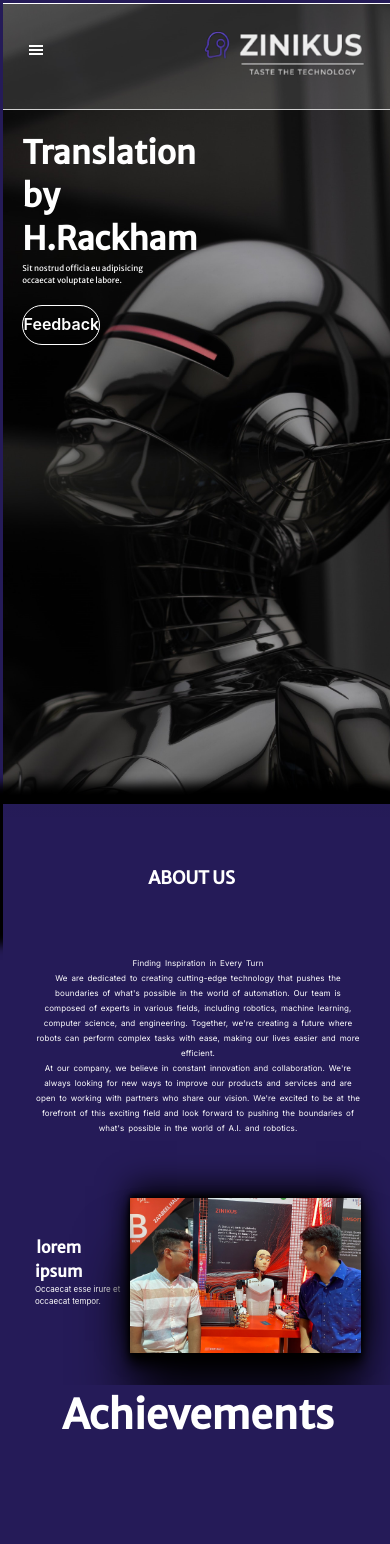
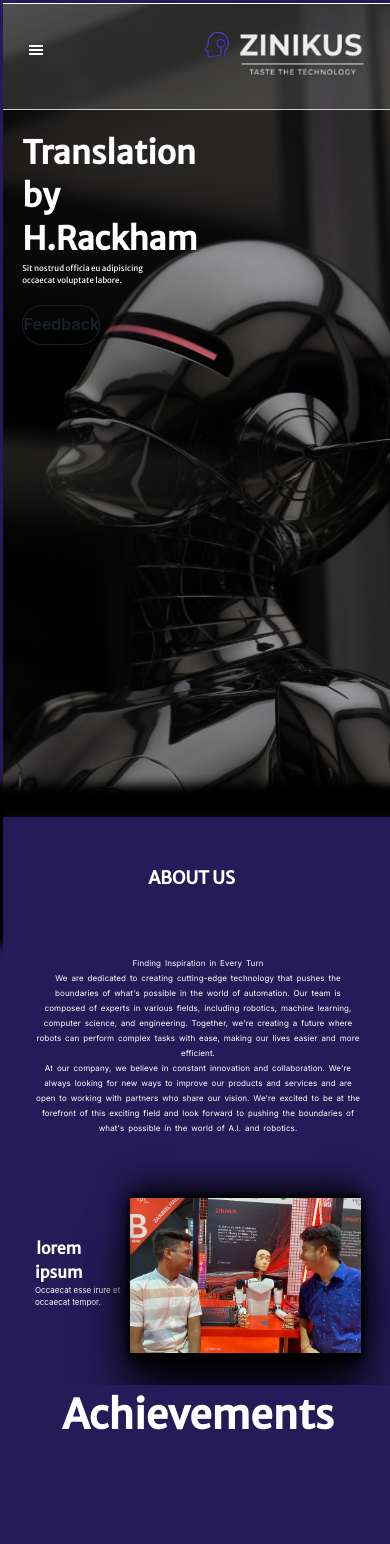
Before and after one commit to UjjwalPasahan/ZINIKUSWEB, a React (Create React App) app in the folder client/: page / in a window 390 px wide. Shown: the top 1544 px of the page. Built offline with nearby package versions, Linux system fonts and the light colour scheme; a web font is replaced by a local one.

Commit message:
home css changes

```diff
--- a/client/src/styles/home.css
+++ b/client/src/styles/home.css
@@ -1,4 +1,4 @@
-/* @import url('https://fonts.googleapis.com/css2?family=Merriweather+Sans&display=swap');
+@import url('https://fonts.googleapis.com/css2?family=Merriweather+Sans&display=swap');
 @import url('https://fonts.googleapis.com/css2?family=Inter&display=swap');
 
 * {
@@ -11,11 +11,13 @@ html {
 
   overflow-x: hidden;
 }
-.feedbackButton{
+
+.feedbackButton {
   height: 11vh;
   width: 8vw;
   font-size: 20px;
 }
+
 .wrapp {
   overflow-x: hidden;
   width: 100%;
@@ -207,7 +209,7 @@ html {
   }
 }
 
-/* @media (max-width:480px) {
+@media (max-width:480px) {
 
   div.gradC1:nth-child(13) {
     z-index: -100;
@@ -216,10 +218,45 @@ html {
   div.gradE1:nth-child(14) {
     z-index: -100;
   }
+}
 
- */
+@media (max-width: 400px) {
+  html {
+    width: 100vw;
+    margin: 3px;
+    overflow-x: hidden;
+  }
 
- @import url('https://fonts.googleapis.com/css2?family=Merriweather+Sans&display=swap');
+  .wrapp {
+    min-width: 50vw;
+    overflow-x: hidden;
+  }
+
+  .hometext {
+    margin-left: 2%
+  }
+
+  .hometext h2 {
+    font-size: 2rem;
+    line-height: 2.7rem;
+  }
+
+  .hometext h5 {
+    font-size: 0.5rem;
+  }
+
+  .feedbackButton {
+    height: 4vh;
+    width: 20vw;
+  }
+
+  .gradC1,
+  .gradE1 {
+    display: none;
+  }
+}
+
+/* @import url('https://fonts.googleapis.com/css2?family=Merriweather+Sans&display=swap');
 @import url('https://fonts.googleapis.com/css2?family=Inter&display=swap');
 
 * {
@@ -451,3 +488,13 @@ html {
     display: none;
   }
 }
+ @media (max-width:480px) {
+
+  div.gradC1:nth-child(13) {
+    z-index: -100;
+  }
+
+  div.gradE1:nth-child(14) {
+    z-index: -100;
+  }
+} */
--- a/client/src/styles/news.css
+++ b/client/src/styles/news.css
@@ -1,6 +1,6 @@
-.newspage{
+.newspage {
     background: url('../assets/homepage/newsletterBackground.jpg');
-    background-size:cover;
+    background-size: cover;
     width: 300vw;
     height: 100vh;
     background-repeat: no-repeat;
@@ -8,31 +8,38 @@
     top: 2%;
 
 }
-.logintext{
+
+.logintext {
     text-decoration: none;
     text-align: center;
     font-size: 2rem;
     font-weight: 800;
 
 }
-.news{
+
+.news {
     background: red;
     width: 30%;
 
 }
-.newsletterContent{
+
+.newsletterContent {
     background: rgba(218, 218, 218, 0.39);
-    margin-top: -5%;
+    margin-top: -12%;
     padding: 1%;
     width: 20%;
     border-radius: 3%;
 }
-.newsletterContent input{
+
+.newsletterContent input {
     margin-top: 10px;
     background: none;
     border-bottom: solid 0.5px rgb(77, 77, 77);
 }
-.newsletterContent input::placeholder { /* Chrome, Firefox, Opera, Safari 10.1+ */
+
+.newsletterContent input::placeholder {
+    /* Chrome, Firefox, Opera, Safari 10.1+ */
     color: rgb(77, 77, 77);
-    opacity: 1; /* Firefox */
-  }
+    opacity: 1;
+    /* Firefox */
+}
```
